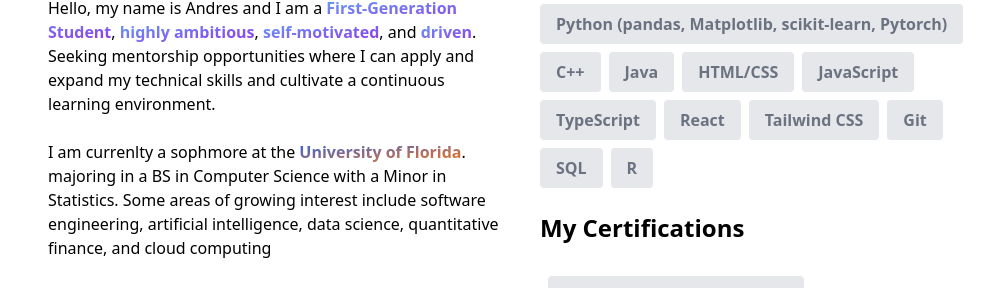
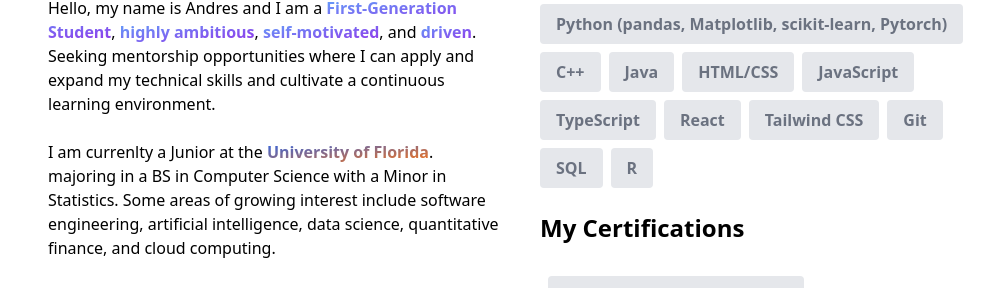
Before and after one commit to andjimenezuf/port, a Next.js app: page / in a window 1280 px wide. Shown: the part 1171-1459 px from the top of the page, without its empty margins (120-1114 px from the left). Built offline with nearby package versions, Linux system fonts and the light colour scheme.

Commit message:
Update AboutSection.tsx
Updated class year to junior

```diff
--- a/components/AboutSection.tsx
+++ b/components/AboutSection.tsx
@@ -73,10 +73,10 @@ const AboutSection = () => {
             </p>
             <br />
             <p>
-              I am currenlty a sophmore at the{""}
+              I am currenlty a Junior at the{""}
               <span className="font-bold text-transparent bg-clip-text bg-gradient-to-br from-blue-600 to-orange-500 ">{" University of Florida"}</span>.
               majoring in a BS in Computer Science with a Minor in Statistics. Some areas of growing interest include software engineering, artificial intelligence, data
-              science, quantitative finance, and cloud computing
+              science, quantitative finance, and cloud computing.
             </p>
             <br />
             <p>
```
